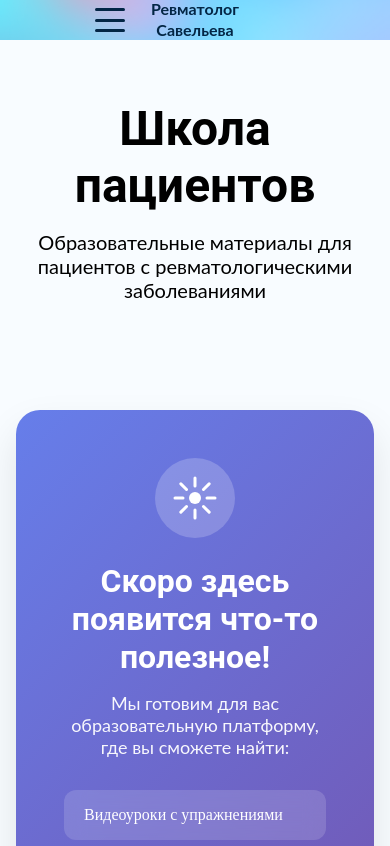
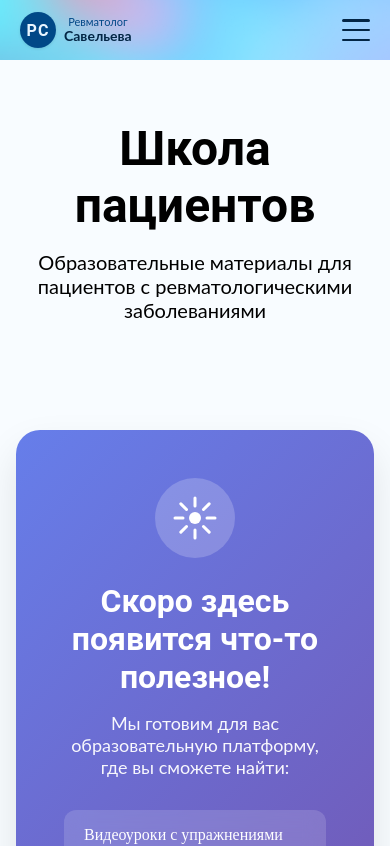
Before and after one commit to Nadya-Semyonova/doctorSavelieva, a React (Vite) app: page /school in a window 390 px wide. Shown: the top 846 px of the page. Built offline with nearby package versions, Linux system fonts and the light colour scheme.

Commit message:
fix:header logo

```diff
--- a/src/layouts/Header/Header.module.css
+++ b/src/layouts/Header/Header.module.css
@@ -3,27 +3,29 @@
   position: sticky;
   top: 0;
   z-index: 1000;
+  background-color: var(--color-bg-primary);
 }
 
 .container {
-  max-width: calc(100% - 190px);
+  max-width: 1440px;
   margin: 0 auto;
-  padding: var(--spacing-md) 0;
+  padding: 30px 95px;
   display: flex;
   align-items: center;
   justify-content: space-between;
-  gap: var(--spacing-lg);
+  gap: 40px;
 }
 
-.logoCenter {
+/* ========== ЛОГОТИП  ========== */
+.logoLeft {
   flex-shrink: 0;
-  position: absolute;
-  left: 50%;
-  transform: translateX(-50%);
 }
 
+/* ========== НАВИГАЦИЯ  ========== */
 .nav {
-  flex-shrink: 0;
+  flex: 1;
+  display: flex;
+  justify-content: center;
 }
 
 .navList {
@@ -54,6 +56,8 @@
   justify-content: center;
   height: 48px;
   background-color: transparent;
+  text-decoration: none;
+  position: relative;
 }
 
 .navLink:hover {
@@ -70,13 +74,13 @@
   border-radius: var(--border-radius-sm);
 }
 
-/* Кнопка консультации */
+/* ========== КНОПКА КОНСУЛЬТАЦИИ (справа) ========== */
 .consultationButton {
   flex-shrink: 0;
 }
 
 .buttonConsultation {
-  min-width: 334px;
+  min-width: 280px;
   height: 48px;
   font-family: var(--font-secondary);
   font-size: var(--font-size-small);
@@ -110,7 +114,7 @@
   outline-offset: 2px;
 }
 
-/* ========== Бургер-меню (по умолчанию скрыто) ========== */
+/* ========== БУРГЕР-МЕНЮ (по умолчанию скрыто) ========== */
 .burgerMenu {
   display: none;
 }
@@ -119,40 +123,114 @@
   display: none;
 }
 
-/* ========== Планшеты (768px - 991px) ========== */
-@media (max-width: 991px) {
+/* ========== СТИЛИ ДЛЯ МОБИЛЬНОГО МЕНЮ ========== */
+.mobileNav {
+  position: absolute;
+  top: 100%;
+  left: 0;
+  right: 0;
+  background-color: var(--color-bg-primary);
+  padding: var(--spacing-md);
+  box-shadow: var(--shadow-md);
+  z-index: 999;
+  border-top: 1px solid var(--color-text-primary);
+}
+
+.mobileNavList {
+  display: flex;
+  flex-direction: column;
+  gap: var(--spacing-sm);
+  list-style: none;
+  margin: 0;
+  padding: 0;
+}
+
+.mobileNavItem {
+  margin: 0;
+}
+
+.mobileNavLink {
+  width: 100%;
+  padding: var(--spacing-md);
+  text-align: left;
+  background: none;
+  border: none;
+  font-family: var(--font-secondary);
+  font-size: var(--font-size-small);
+  font-weight: var(--font-weight-regular);
+  color: var(--button-text-secondary);
+  cursor: pointer;
+  transition: background-color var(--transition-fast);
+  border-radius: var(--border-radius-sm);
+}
+
+.mobileNavLink:hover {
+  background-color: var(--color-bg-accent);
+}
+
+.mobileConsultBtn {
+  width: 50%;
+  margin-top: var(--spacing-sm);
+  background-color: var(--button-bg-color-blue);
+  color: var(--button-text-primary);
+  border: none;
+  padding: var(--spacing-md);
+  border-radius: var(--border-radius-md);
+  font-family: var(--font-secondary);
+  font-size: var(--font-size-text);
+  font-weight: var(--font-weight-bold);
+  cursor: pointer;
+  transition: all var(--transition-fast);
+}
+
+.mobileConsultBtn:hover {
+  background-color: var(--button-bg-secondary);
+  color: var(--color-text-primary);
+}
+
+/* ========== АДАПТИВНЫЕ МЕДИА-ЗАПРОСЫ ========== */
+
+/* Экран 1300-1440px  */
+@media (width <= 1440px) and (width >= 1301px) {
   .container {
-    gap: var(--spacing-sm);
+    padding: 25px 60px;
+    gap: 30px;
   }
 
   .navList {
-    gap: var(--spacing-md);
+    gap: 20px;
   }
 
   .navLink {
+    font-size: var(--font-size-small);
     padding: var(--spacing-sm) var(--spacing-sm);
-    font-size: 1rem;
   }
 
   .buttonConsultation {
-    min-width: 200px;
+    min-width: 260px;
     padding: 0 var(--spacing-md);
-    font-size: 1rem;
+    font-size: var(--font-size-text);
   }
 }
 
-/* ========== Мобильные (до 767px) ========== */
-@media (max-width: 767px) {
+/* Экран 1300px и меньше - показываем бургер */
+@media (width <= 1300px) {
   .container {
-    padding: var(--spacing-sm) var(--container-padding);
+    display: flex;
+    justify-content: space-between;
+    align-items: center;
+    padding: 20px 40px;
+    gap: 0;
   }
 
-  /* Скрываем обычную навигацию */
   .nav {
     display: none;
   }
 
-  /* Показываем бургер */
+  .consultationButton {
+    display: none;
+  }
+
   .burgerMenu {
     display: block;
   }
@@ -179,7 +257,6 @@
     transition: all var(--transition-fast);
   }
 
-  /* Анимация открытого бургера */
   .burgerButton.open .burgerLine:nth-child(1) {
     transform: translateY(10px) rotate(45deg);
   }
@@ -191,73 +268,59 @@
   .burgerButton.open .burgerLine:nth-child(3) {
     transform: translateY(-10px) rotate(-45deg);
   }
+}
 
-  /* Мобильное меню */
-  .mobileNav {
-    position: absolute;
-    top: 100%;
-    left: 0;
-    right: 0;
-    background-color: var(--color-bg-primary);
-    padding: var(--spacing-md);
-    box-shadow: var(--shadow-md);
-    z-index: 999;
-    border-top: 1px solid rgba(0, 0, 0, 0.1);
+/* Планшеты  */
+@media (width <= 1199px) {
+  .container {
+    padding: 16px 30px;
   }
 
-  .mobileNavList {
-    display: flex;
-    flex-direction: column;
-    gap: var(--spacing-sm);
-    list-style: none;
-    margin: 0;
-    padding: 0;
+  .burgerButton {
+    width: 28px;
+    height: 22px;
   }
 
-  .mobileNavItem {
-    margin: 0;
+  .burgerLine {
+    height: 2.5px;
+  }
+
+  .burgerButton.open .burgerLine:nth-child(1) {
+    transform: translateY(9px) rotate(45deg);
+  }
+
+  .burgerButton.open .burgerLine:nth-child(3) {
+    transform: translateY(-9px) rotate(-45deg);
   }
 
   .mobileNavLink {
-    width: 100%;
-    padding: var(--spacing-md);
-    text-align: left;
-    background: none;
-    border: none;
-    font-family: var(--font-secondary);
-    font-size: 1.125rem;
-    font-weight: var(--font-weight-regular);
-    color: var(--button-text-secondary);
-    cursor: pointer;
-    transition: background-color var(--transition-fast);
-    border-radius: var(--border-radius-sm);
-  }
-
-  .mobileNavLink:hover {
-    background-color: var(--color-bg-accent);
+    font-size: 1rem;
+    padding: 12px;
   }
 
   .mobileConsultBtn {
-    width: 100%;
-    margin-top: var(--spacing-sm);
-    background-color: var(--button-bg-color-blue);
-    color: var(--button-text-primary);
-    border: none;
-    padding: var(--spacing-md);
-    border-radius: var(--border-radius-md);
-    font-family: var(--font-secondary);
-    font-size: 1rem;
-    font-weight: var(--font-weight-bold);
-    cursor: pointer;
+    padding: 12px;
+    font-size: 0.9375rem;
+  }
+}
+
+/* Мобильные устройства (до 767px) */
+@media (width <= 767px) {
+  .container {
+    padding: 12px 20px;
   }
 
-  /* Уменьшаем кнопку консультации в десктопной части */
-  .consultationButton {
-    display: none;
+  .mobileNav {
+    padding: 16px;
   }
 
-  /* Логотип на мобильных */
-  .logoCenter {
-    flex-shrink: 1;
+  .mobileNavLink {
+    font-size: 0.9375rem;
+    padding: 10px 12px;
+  }
+
+  .mobileConsultBtn {
+    padding: 10px 12px;
+    font-size: 0.875rem;
   }
 }
--- a/src/layouts/Header/Header.tsx
+++ b/src/layouts/Header/Header.tsx
@@ -1,5 +1,5 @@
 import { NavLink, Link, useLocation, useNavigate } from "react-router-dom";
-import { useState } from "react";
+import { useState, useEffect } from "react";
 import type { IHeader } from "../../types/types";
 import ButtonDefault from "../../shared/ui/Button/ButtonDefault";
 import styles from "./Header.module.css";
@@ -11,11 +11,21 @@ export default function Header({ onNavigate, onConsultationClick }: IHeader) {
   const isHomePage = location.pathname === "/";
   const [isMobileMenuOpen, setIsMobileMenuOpen] = useState(false);
 
+  useEffect(() => {
+    const handleResize = () => {
+      if (window.innerWidth > 1200 && isMobileMenuOpen) {
+        setIsMobileMenuOpen(false);
+      }
+    };
+    window.addEventListener("resize", handleResize);
+    return () => window.removeEventListener("resize", handleResize);
+  }, [isMobileMenuOpen]);
+
   const handleScrollToSection = (sectionId: string) => {
     const element = document.getElementById(sectionId);
     if (element) {
       element.scrollIntoView({ behavior: "smooth", block: "start" });
-      setIsMobileMenuOpen(false); // Закрываем меню после клика
+      setIsMobileMenuOpen(false);
     }
   };
 
@@ -52,7 +62,6 @@ export default function Header({ onNavigate, onConsultationClick }: IHeader) {
     setIsMobileMenuOpen(false);
   };
 
-  // Навигационные пункты для переиспользования
   const navItems = [
     { id: "about", label: "Обо мне" },
     { id: "benefit", label: "Польза" },
@@ -62,7 +71,12 @@ export default function Header({ onNavigate, onConsultationClick }: IHeader) {
   return (
     <header className={styles.header}>
       <div className={styles.container}>
-        {/* Десктопная навигация */}
+        {/* Логотип */}
+        <div className={styles.logoLeft}>
+          <Logo />
+        </div>
+
+        {/* Десктопная навигация  */}
         <nav className={styles.nav} aria-label="Основная навигация">
           <ul className={styles.navList}>
             {navItems.map((item) => (
@@ -100,12 +114,7 @@ export default function Header({ onNavigate, onConsultationClick }: IHeader) {
           </ul>
         </nav>
 
-        {/* Логотип */}
-        <div className={styles.logoCenter}>
-          <Logo />
-        </div>
-
-        {/* Десктопная кнопка консультации */}
+        {/* Десктопная кнопка консультации  */}
         <div className={styles.consultationButton}>
           <Link
             to="/"
@@ -151,18 +160,12 @@ export default function Header({ onNavigate, onConsultationClick }: IHeader) {
                   </li>
                 ))}
                 <li className={styles.mobileNavItem}>
-                  <button
-                    className={styles.mobileNavLink}
-                    onClick={handleSchoolClick}
-                  >
+                  <button className={styles.mobileNavLink} onClick={handleSchoolClick}>
                     Школа для пациентов
                   </button>
                 </li>
                 <li className={styles.mobileNavItem}>
-                  <button
-                    className={styles.mobileConsultBtn}
-                    onClick={handleConsultation}
-                  >
+                  <button className={styles.mobileConsultBtn} onClick={handleConsultation}>
                     Записаться на консультацию
                   </button>
                 </li>
--- a/src/sections/Appointment/Appointment.module.css
+++ b/src/sections/Appointment/Appointment.module.css
@@ -92,7 +92,6 @@
   transform: translateY(-2px);
 }
 
-
 /* @media (max-width: 968px) {
   .container {
     grid-template-columns: 1fr;
--- a/src/sections/Hero/Hero.module.css
+++ b/src/sections/Hero/Hero.module.css
@@ -10,7 +10,7 @@
   display: grid;
   grid-template-columns: 1fr 1fr;
   gap: 60px;
-  padding: 100px 95px 0 95px;
+  padding: 100px 95px 0;
 }
 
 .info {
@@ -63,7 +63,7 @@
 }
 
 /* Планшеты */
-@media (max-width: 991px) {
+@media (width <= 991px) {
   .content {
     gap: 40px;
     padding: 40px 5%;
@@ -85,7 +85,7 @@
 }
 
 /* Мобильные */
-@media (max-width: 767px) {
+@media (width <= 767px) {
   .content {
     grid-template-columns: 1fr;
     gap: 30px;
--- a/src/shared/ui/Logo/Logo.module.css
+++ b/src/shared/ui/Logo/Logo.module.css
@@ -1,42 +1,105 @@
 .logo {
+  display: flex;
+  align-items: center;
+  gap: 12px;
   text-decoration: none;
-  display: inline-flex;
-  align-items: center;
-  transition: opacity 0.2s ease;
-  flex-shrink: 0;
+  transition: all 0.2s ease;
 }
 
 .logo:hover {
-  opacity: 0.8;
+  opacity: 0.85;
+  transform: translateX(2px);
 }
 
-.logo:focus-visible {
-  outline: 2px solid var(--color-primary);
-  outline-offset: 2px;
-  border-radius: 4px;
+.logoCircle {
+  width: 48px;
+  height: 48px;
+  background: linear-gradient(
+    135deg,
+    var(--button-bg-color-blue) 0%,
+    var(--button-text-secondary) 100%
+  );
+  border-radius: 50%;
+  display: flex;
+  align-items: center;
+  justify-content: center;
+  box-shadow: var(--shadow-sm);
+  transition: all 0.2s ease;
+}
+
+.logo:hover .logoCircle {
+  transform: scale(1.05);
+  box-shadow: var(--shadow-md);
+}
+
+.logoInitials {
+  color: var(--button-text-primary);
+  font-size: var(--font-size-small);
+  font-weight: bold;
+  font-family: var(--font-primary);
+  letter-spacing: 1px;
 }
 
 .logoText {
+  display: flex;
+  flex-direction: column;
+  line-height: 1.2;
+}
+
+.logoName {
+  font-size: 0.875rem;
+  font-weight: var(--font-weight-regular);
+  color: var(--color-text-secondary);
   font-family: var(--font-secondary);
-  font-size: var(--font-size-text);
+}
+
+.logoSurname {
+  font-size: 1.125rem;
   font-weight: var(--font-weight-bold);
   color: var(--color-text-primary);
-  line-height: 1.3;
+  font-family: var(--font-secondary);
 }
 
 /* Планшеты */
-@media (max-width: 991px) {
-  .logoText {
-    font-size: 1.25rem; /* Уменьшаем на планшетах */
+@media (width <= 991px) {
+  .logoCircle {
+    width: 42px;
+    height: 42px;
+  }
+
+  .logoInitials {
+    font-size: 1.125rem;
+  }
+
+  .logoName {
+    font-size: 0.75rem;
+  }
+
+  .logoSurname {
+    font-size: 1rem;
   }
 }
 
-/* Мобильные - текст в две строки */
-@media (max-width: 767px) {
-  .logoText {
+/* Мобильные устройства */
+@media (width <= 767px) {
+  .logo {
+    gap: 8px;
+  }
+
+  .logoCircle {
+    width: 36px;
+    height: 36px;
+  }
+
+  .logoInitials {
     font-size: 1rem;
-    max-width: 140px;
-    display: block;
-    word-break: break-word;
+  }
+
+  .logoName {
+    font-size: 0.6875rem;
+  }
+
+  .logoSurname {
+    font-size: 0.875rem;
   }
 }
--- a/src/shared/ui/Logo/Logo.tsx
+++ b/src/shared/ui/Logo/Logo.tsx
@@ -13,9 +13,13 @@ export default function Logo({ onClick }: LogoProps) {
       onClick={onClick}
       aria-label="Вернуться на главную страницу"
     >
-      <span className={styles.logoText}>
-        <strong> Ревматолог Савельева</strong>
-      </span>
+      <div className={styles.logoCircle}>
+        <span className={styles.logoInitials}>РС</span>
+      </div>
+      <div className={styles.logoText}>
+        <span className={styles.logoName}>Ревматолог</span>
+        <span className={styles.logoSurname}>Савельева</span>
+      </div>
     </Link>
   );
 }
```
Also changed, not shown: src/layouts/Header/BurgerMenu.tsx (+18 -12 lines), src/styles/global.css (line endings or trailing spaces), src/styles/variables.css (line endings or trailing spaces).
